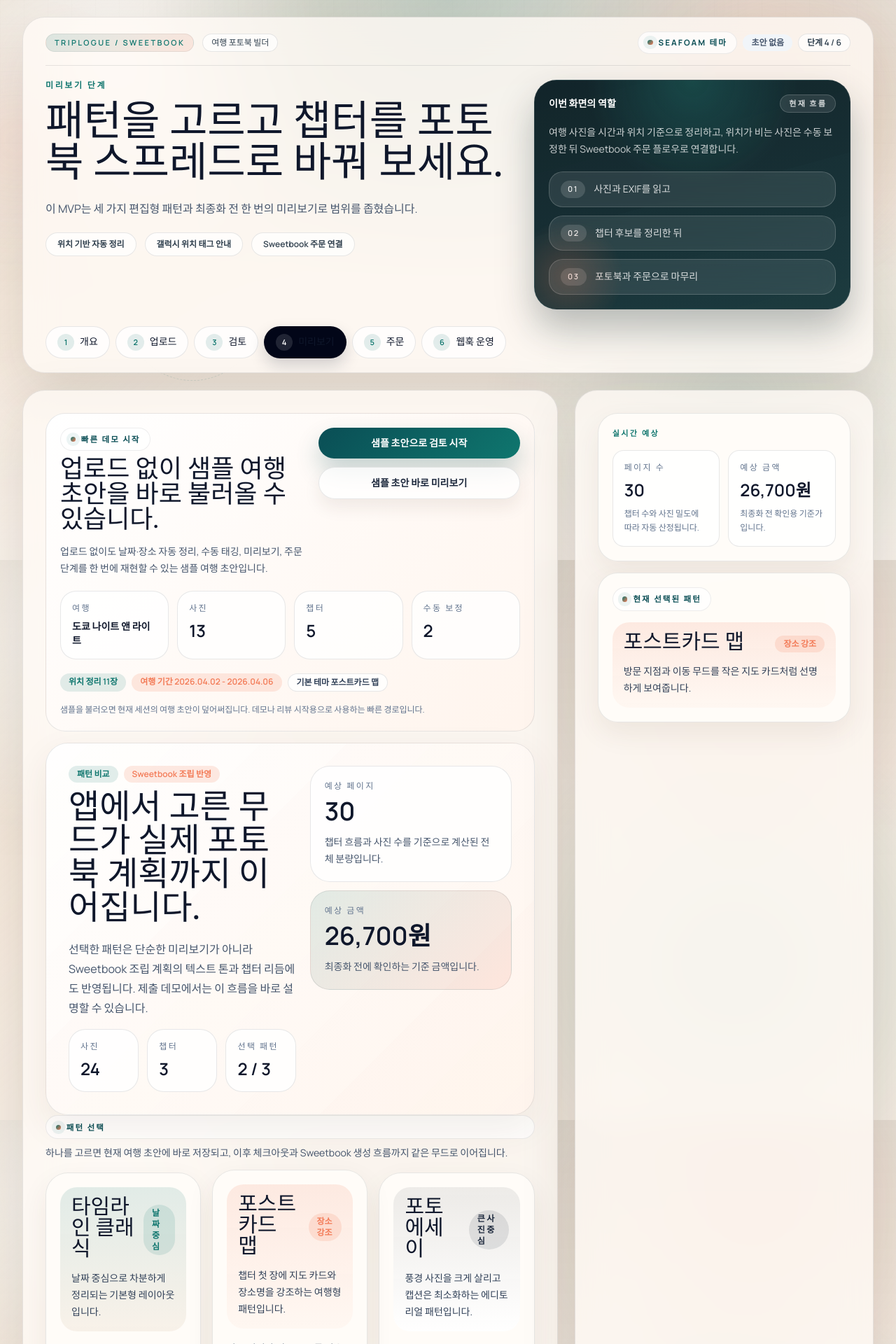
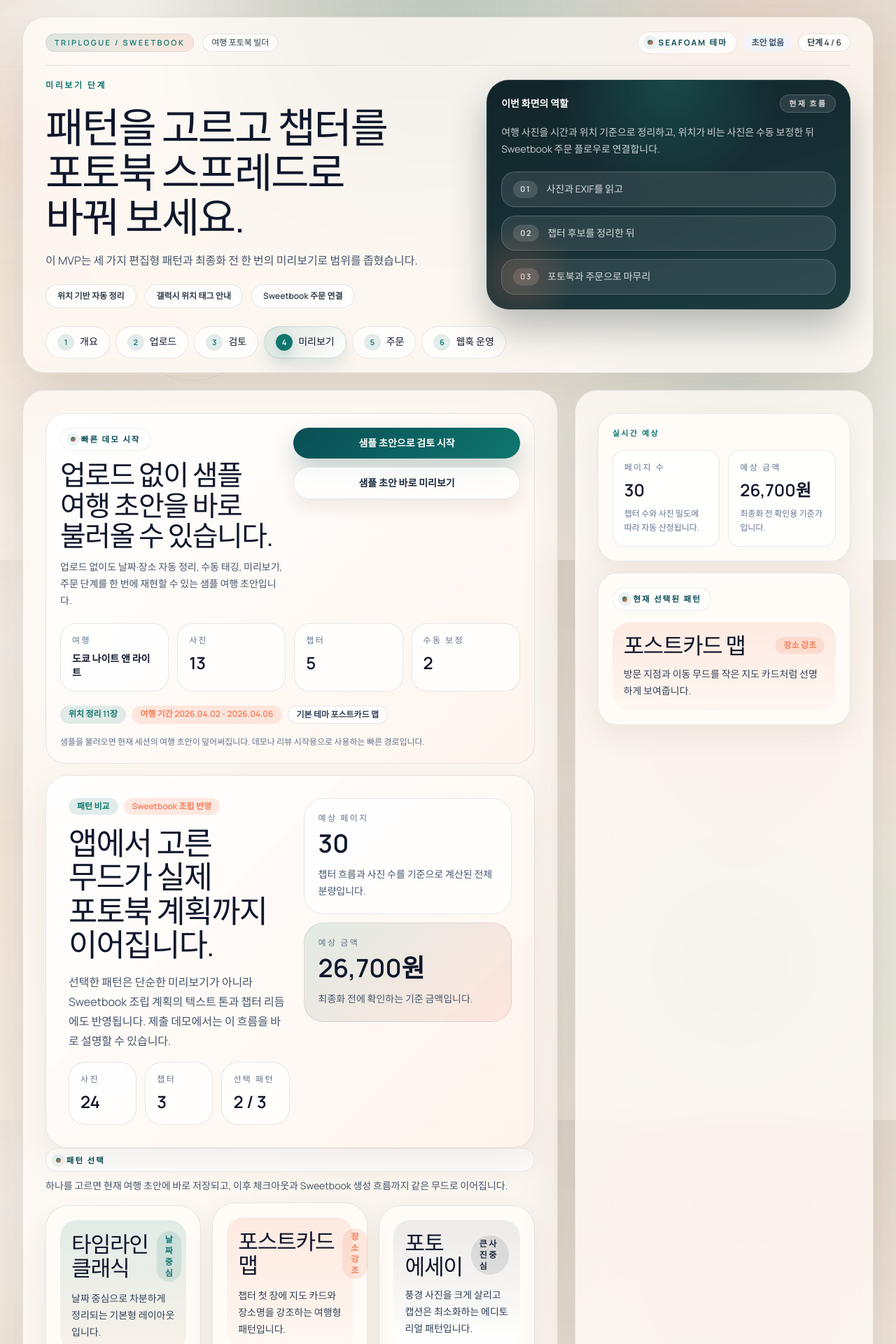
Before and after one commit to Fharena/sweet_book_fharena, a Next.js app: page /book/preview in a window 1280 px wide. Shown: the top 1920 px of the page at 70% size. Built offline with nearby package versions, Linux system fonts and the light colour scheme.

Commit message:
fix: 한글 헤드라인 비율과 단계 네비 스타일 안정화

```diff
--- a/src/app/book/preview/page.tsx
+++ b/src/app/book/preview/page.tsx
@@ -110,7 +110,7 @@ export default function BookPreviewPage() {
             <p className="section-kicker">현재 선택된 패턴</p>
             <div className={`mt-4 rounded-[24px] px-4 py-4 ${selectedTheme.spotlightClassName}`}>
               <div className="flex items-center justify-between gap-3">
-                <p className="font-display text-3xl leading-none text-slate-900">
+                <p className="font-display text-[2rem] text-slate-900">
                   {selectedTheme.name}
                 </p>
                 <span
@@ -163,7 +163,7 @@ export default function BookPreviewPage() {
 
       <section className="hero-sheen rounded-[32px] border border-[var(--line)] bg-[linear-gradient(135deg,_rgba(255,255,255,0.92),_rgba(255,244,236,0.96))] p-6 shadow-[0_18px_50px_rgba(82,55,29,0.08)] sm:p-8">
         <div className="flex flex-col gap-5 lg:flex-row lg:items-start lg:justify-between">
-          <div className="max-w-2xl space-y-4">
+          <div className="max-w-2xl min-w-0 space-y-4">
             <div className="flex flex-wrap gap-2">
               <span className="rounded-full bg-[var(--accent-soft)] px-3 py-1 text-xs font-semibold text-[var(--accent)]">
                 패턴 비교
@@ -172,7 +172,7 @@ export default function BookPreviewPage() {
                 Sweetbook 조립 반영
               </span>
             </div>
-            <h2 className="font-display text-4xl leading-none text-slate-900 sm:text-5xl">
+            <h2 className="max-w-xl font-display text-3xl text-slate-900 sm:text-[2.8rem]">
               앱에서 고른 무드가 실제 포토북 계획까지 이어집니다.
             </h2>
             <p className="max-w-2xl text-sm leading-7 text-slate-600 sm:text-base">
@@ -201,7 +201,7 @@ export default function BookPreviewPage() {
             </div>
           </div>
 
-          <div className="grid min-w-full gap-3 sm:min-w-[18rem]">
+          <div className="grid w-full gap-3 sm:min-w-[18rem]">
             <div className="rounded-[28px] border border-[var(--line)] bg-white/85 px-5 py-5">
               <p className="text-xs uppercase tracking-[0.2em] text-slate-500">예상 페이지</p>
               <p className="mt-2 text-4xl font-semibold text-slate-900">{pageCount}</p>
@@ -246,7 +246,7 @@ export default function BookPreviewPage() {
                 >
                   <div className={`rounded-[24px] p-4 ${theme.spotlightClassName}`}>
                     <div className="flex items-center justify-between gap-3">
-                      <p className="font-display text-3xl leading-none text-slate-900">
+                      <p className="font-display text-[1.95rem] text-slate-900">
                         {theme.name}
                       </p>
                       <span
@@ -283,7 +283,7 @@ export default function BookPreviewPage() {
                 {selectedTheme.name}
               </span>
             </div>
-            <h2 className="mt-14 font-display text-5xl leading-none">
+            <h2 className="mt-14 max-w-sm font-display text-4xl text-white sm:text-[3.25rem]">
               {draft ? draft.tripName : "밤의 기록"}
             </h2>
             <p className="mt-4 max-w-sm text-sm leading-6 text-white/80">
@@ -381,7 +381,7 @@ export default function BookPreviewPage() {
                           {chapterDateLabel}
                         </span>
                       </div>
-                      <h3 className="mt-4 font-display text-4xl leading-none text-slate-900">
+                      <h3 className="mt-4 font-display text-[2.2rem] text-slate-900 sm:text-[2.7rem]">
                         {chapterPlaceLabel}
                       </h3>
                       <p className="mt-3 text-sm leading-6 text-slate-600">
@@ -389,7 +389,7 @@ export default function BookPreviewPage() {
                       </p>
                     </div>
 
-                    <div className="grid min-w-full gap-3 sm:min-w-[17rem]">
+                    <div className="grid w-full gap-3 sm:min-w-[17rem]">
                       <div
                         className={`rounded-[24px] border border-[var(--line)] p-4 ${selectedTheme.spotlightClassName}`}
                       >
@@ -451,7 +451,7 @@ export default function BookPreviewPage() {
 
                   <div>
                     <div className="flex flex-wrap items-center gap-3">
-                      <h3 className="font-display text-4xl leading-none text-slate-900">
+                      <h3 className="font-display text-[2.2rem] text-slate-900 sm:text-[2.7rem]">
                         {group.title}
                       </h3>
                       <span
--- a/src/app/globals.css
+++ b/src/app/globals.css
@@ -25,7 +25,7 @@
   --color-background: var(--background);
   --color-foreground: var(--foreground);
   --font-sans: var(--font-manrope);
-  --font-display: var(--font-newsreader);
+  --font-display: var(--font-manrope);
 }
 
 * {
@@ -41,7 +41,14 @@ body {
   isolation: isolate;
   background: var(--background);
   color: var(--foreground);
-  font-family: var(--font-manrope), sans-serif;
+  font-family:
+    var(--font-manrope),
+    "Pretendard Variable",
+    Pretendard,
+    "Noto Sans KR",
+    "Apple SD Gothic Neo",
+    "Malgun Gothic",
+    sans-serif;
   background-image:
     radial-gradient(circle at 12% 12%, rgba(255, 255, 255, 0.88), transparent 24%),
     radial-gradient(circle at 84% 16%, rgba(243, 123, 87, 0.16), transparent 26%),
@@ -84,7 +91,18 @@ a {
 }
 
 .font-display {
-  font-family: var(--font-newsreader), serif;
+  font-family:
+    var(--font-manrope),
+    "Pretendard Variable",
+    Pretendard,
+    "Noto Sans KR",
+    "Apple SD Gothic Neo",
+    "Malgun Gothic",
+    sans-serif;
+  letter-spacing: -0.04em;
+  line-height: 1.08;
+  text-wrap: balance;
+  word-break: keep-all;
 }
 
 .glass-panel {
--- a/src/app/layout.tsx
+++ b/src/app/layout.tsx
@@ -1,14 +1,9 @@
 import type { Metadata } from "next";
-import { Manrope, Newsreader } from "next/font/google";
+import { Manrope } from "next/font/google";
 import "./globals.css";
 
 const manrope = Manrope({
   variable: "--font-manrope",
-  subsets: ["latin"],
-});
-
-const newsreader = Newsreader({
-  variable: "--font-newsreader",
   subsets: ["latin"],
 });
 
@@ -24,10 +19,7 @@ export default function RootLayout({
   children: React.ReactNode;
 }>) {
   return (
-    <html
-      lang="ko"
-      className={`${manrope.variable} ${newsreader.variable} h-full antialiased`}
-    >
+    <html lang="ko" className={`${manrope.variable} h-full antialiased`}>
       <body className="min-h-full flex flex-col">{children}</body>
     </html>
   );
--- a/src/app/ops/webhooks/page.tsx
+++ b/src/app/ops/webhooks/page.tsx
@@ -13,7 +13,7 @@ export default function WebhookOpsPage() {
             <div className="flex items-start justify-between gap-4">
               <div>
                 <p className="eyebrow text-[11px] font-semibold">운영 기준</p>
-                <h3 className="mt-3 font-display text-3xl leading-none text-slate-900">
+                <h3 className="mt-3 font-display text-[2rem] text-slate-900">
                   등록 즉시 확인하고, 이후엔 안전하게 숨기는 흐름
                 </h3>
               </div>
--- a/src/app/page.tsx
+++ b/src/app/page.tsx
@@ -163,7 +163,7 @@ export default function Home() {
           <div className="grid gap-4 md:grid-cols-3">
             {previewThemes.map((theme) => (
               <article key={theme.name} className="soft-card rounded-[28px] p-5">
-                <p className="font-display text-3xl leading-none text-slate-900">
+                <p className="font-display text-[1.95rem] text-slate-900">
                   {theme.name}
                 </p>
                 <p className="mt-3 text-sm leading-6 text-slate-600">{theme.note}</p>
--- a/src/components/app-shell.tsx
+++ b/src/components/app-shell.tsx
@@ -84,14 +84,14 @@ export function AppShell({
             </div>
           </div>
 
-          <div className="mt-5 grid gap-5 lg:grid-cols-[1.2fr_0.8fr]">
-            <div className="space-y-5">
+          <div className="mt-5 grid gap-5 lg:grid-cols-[minmax(0,1.08fr)_minmax(320px,0.92fr)]">
+            <div className="min-w-0 space-y-5">
               <p className="eyebrow text-xs font-semibold">{eyebrow}</p>
               <div>
-                <h1 className="max-w-3xl font-display text-4xl leading-none sm:text-5xl lg:text-[3.7rem]">
+                <h1 className="max-w-4xl font-display text-3xl tracking-[-0.05em] text-slate-900 sm:text-[3.1rem] lg:text-[3.7rem]">
                   {title}
                 </h1>
-                <p className="mt-4 max-w-2xl text-sm leading-7 text-slate-600 sm:text-base">
+                <p className="mt-4 max-w-3xl text-sm leading-7 text-slate-600 sm:text-base">
                   {description}
                 </p>
               </div>
@@ -108,7 +108,7 @@ export function AppShell({
               </div>
             </div>
 
-            <div className="ink-panel rounded-[32px] px-5 py-5 text-white">
+            <div className="min-w-0 ink-panel rounded-[32px] px-5 py-5 text-white">
               <div className="flex items-center justify-between gap-3">
                 <p className="text-sm font-semibold">이번 화면의 역할</p>
                 <span className="travel-badge rounded-full px-3 py-1 text-[11px] font-semibold uppercase tracking-[0.2em] text-white/82">
@@ -148,16 +148,17 @@ export function AppShell({
                 <Link
                   key={step.href}
                   href={step.href}
-                  className={`group rounded-full border px-4 py-2.5 text-sm font-medium transition ${
+                  aria-current={isActive ? "page" : undefined}
+                  className={`group rounded-full border px-4 py-2.5 text-sm font-medium transition hover:-translate-y-0.5 ${
                     isActive
-                      ? "border-transparent bg-slate-950 text-white shadow-[0_10px_22px_rgba(15,23,42,0.18)]"
+                      ? "border-[rgba(15,118,110,0.18)] bg-[linear-gradient(135deg,_rgba(15,118,110,0.14),_rgba(255,255,255,0.94))] text-[var(--accent-deep)] shadow-[0_12px_24px_rgba(10,78,85,0.12)]"
                       : "border-[var(--line)] bg-white/75 text-slate-700 hover:border-slate-400 hover:bg-white"
                   }`}
                 >
                   <span
                     className={`mr-2 inline-flex h-6 w-6 items-center justify-center rounded-full text-[11px] font-semibold ${
                       isActive
-                        ? "bg-white/12 text-white"
+                        ? "bg-[var(--accent)] text-white shadow-[0_8px_18px_rgba(10,78,85,0.18)]"
                         : "bg-[var(--accent-soft)] text-[var(--accent)] group-hover:bg-[var(--accent-secondary-soft)] group-hover:text-[var(--accent-secondary)]"
                     }`}
                   >
@@ -170,9 +171,9 @@ export function AppShell({
           </nav>
         </header>
 
-        <main className="grid gap-6 lg:grid-cols-[1.7fr_0.95fr]">
-          <section className="glass-panel rounded-[32px] p-6 sm:p-8">{children}</section>
-          <aside className="glass-panel rounded-[32px] p-6 sm:p-8">{aside}</aside>
+        <main className="grid gap-6 lg:grid-cols-[minmax(0,1.7fr)_minmax(300px,0.95fr)]">
+          <section className="min-w-0 glass-panel rounded-[32px] p-6 sm:p-8">{children}</section>
+          <aside className="min-w-0 glass-panel rounded-[32px] p-6 sm:p-8">{aside}</aside>
         </main>
       </div>
     </div>
--- a/src/components/demo-trip-launcher.tsx
+++ b/src/components/demo-trip-launcher.tsx
@@ -45,9 +45,9 @@ export function DemoTripLauncher({
       className={`${layout === "compact" ? "rounded-[28px] border border-[var(--line)] bg-white/85 p-5" : "soft-card rounded-[32px] p-6"} ${className ?? ""}`.trim()}
     >
       <div className="flex flex-col gap-4 lg:flex-row lg:items-start lg:justify-between">
-        <div className="max-w-2xl space-y-3">
+        <div className="max-w-2xl min-w-0 space-y-3">
           <p className="section-kicker">빠른 데모 시작</p>
-          <h3 className="font-display text-4xl leading-none text-slate-900">
+          <h3 className="max-w-xl font-display text-3xl text-slate-900 sm:text-[2.5rem]">
             업로드 없이 샘플 여행 초안을 바로 불러올 수 있습니다.
           </h3>
           <p className="text-sm leading-6 text-slate-600">
@@ -55,7 +55,7 @@ export function DemoTripLauncher({
           </p>
         </div>
 
-        <div className="grid min-w-full gap-3 sm:min-w-[18rem] sm:grid-cols-2 lg:max-w-sm lg:grid-cols-1">
+        <div className="grid w-full gap-3 sm:min-w-[18rem] sm:grid-cols-2 lg:max-w-sm lg:grid-cols-1">
           <button
             type="button"
             className="button-primary rounded-full px-5 py-3 text-sm font-semibold text-white disabled:cursor-not-allowed disabled:bg-slate-400 disabled:shadow-none"
--- a/src/components/trip-intake-client.tsx
+++ b/src/components/trip-intake-client.tsx
@@ -355,9 +355,9 @@ export function TripIntakeClient() {
       <form className="space-y-6" onSubmit={handleSubmit}>
         <section className="editorial-panel hero-sheen rounded-[32px] p-6 sm:p-8">
           <div className="flex flex-col gap-6 lg:flex-row lg:items-start lg:justify-between">
-            <div className="max-w-2xl space-y-4">
+            <div className="max-w-2xl min-w-0 space-y-4">
               <span className="section-kicker">업로드 센터</span>
-              <h2 className="font-display text-4xl leading-none text-slate-900">
+              <h2 className="max-w-xl font-display text-3xl text-slate-900 sm:text-[2.7rem]">
                 여행 사진을 올리면 정리 상태가 바로 보입니다.
               </h2>
               <p className="text-sm leading-6 text-slate-600">
--- a/src/components/webhook-ops-client.tsx
+++ b/src/components/webhook-ops-client.tsx
@@ -824,7 +824,7 @@ export function WebhookOpsClient() {
               <p className="text-[11px] font-semibold uppercase tracking-[0.24em] text-slate-500">
                 {item.label}
               </p>
-              <p className="mt-3 font-display text-3xl leading-none text-slate-900">
+              <p className="mt-3 font-display text-[2rem] text-slate-900">
                 {item.value}
               </p>
               <p className="mt-3 text-sm leading-6 text-slate-600">{item.note}</p>
```
Also changed, not shown: src/app/trips/review/page.tsx (+6 -6 lines).
